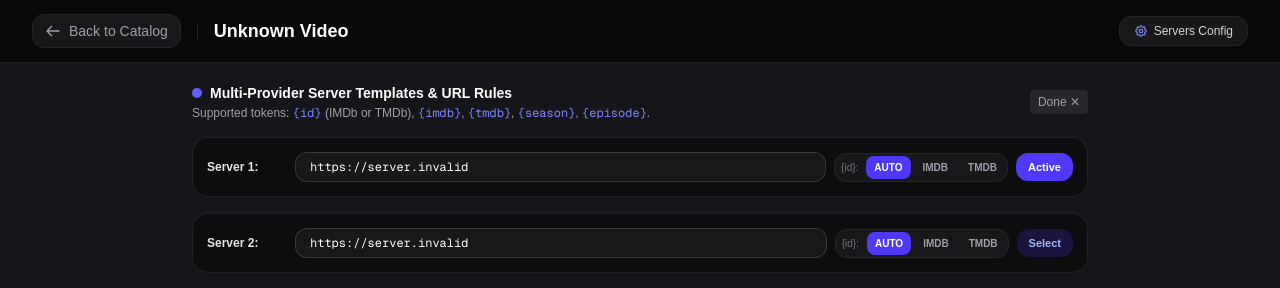
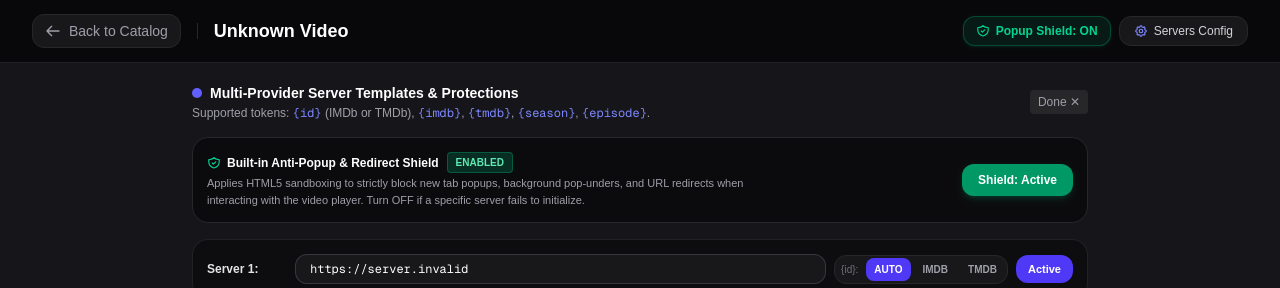
Before and after one commit to Hr3n/filmflix, a Next.js app in the folder web/: page /watch in a window 1280 px wide. Both pictures are taken after a click on the button "Servers Config". Shown: the top 288 px of the page. Built offline with nearby package versions, Linux system fonts and the light colour scheme; no server answers.

Commit message:
feat: add built-in Anti-Popup and Redirect Shield to video player

```diff
--- a/web/src/app/watch/page.tsx
+++ b/web/src/app/watch/page.tsx
@@ -54,12 +54,15 @@ function VideoPlayer() {
   const [playerMode, setPlayerMode] = useState<"embed" | "direct">("embed");
   const [showConfig, setShowConfig] = useState(false);
 
-  // Load servers from localStorage if saved
+  // Anti-Popup / Sandbox Shield state (defaults to true for maximum protection)
+  const [blockPopups, setBlockPopups] = useState<boolean>(true);
+
+  // Load preferences from localStorage
   useEffect(() => {
-    const saved = localStorage.getItem("filmflix_stream_servers");
-    if (saved) {
+    const savedServers = localStorage.getItem("filmflix_stream_servers");
+    if (savedServers) {
       try {
-        const parsed = JSON.parse(saved);
+        const parsed = JSON.parse(savedServers);
         if (Array.isArray(parsed) && parsed.length > 0) {
           setServers(parsed);
           setActiveServerId(parsed[0].id);
@@ -68,7 +71,18 @@ function VideoPlayer() {
         console.error("Failed to parse saved servers", e);
       }
     }
+
+    const savedShield = localStorage.getItem("filmflix_block_popups");
+    if (savedShield !== null) {
+      setBlockPopups(savedShield === "true");
+    }
   }, []);
+
+  const handleToggleShield = () => {
+    const nextVal = !blockPopups;
+    setBlockPopups(nextVal);
+    localStorage.setItem("filmflix_block_popups", String(nextVal));
+  };
 
   // Fetch movie or TV details
   useEffect(() => {
@@ -169,6 +183,22 @@ function VideoPlayer() {
 
         {/* Top Controls */}
         <div className="flex items-center gap-2">
+          {/* Anti-Popup Shield Toggle Button */}
+          <button
+            onClick={handleToggleShield}
+            className={`px-3 py-1.5 rounded-xl text-xs font-semibold flex items-center gap-1.5 transition border ${
+              blockPopups
+                ? "bg-emerald-500/10 text-emerald-400 border-emerald-500/30 hover:bg-emerald-500/20 shadow-sm shadow-emerald-500/10"
+                : "bg-amber-500/10 text-amber-300 border-amber-500/30 hover:bg-amber-500/20"
+            }`}
+            title={blockPopups ? "Anti-Popup Shield: Active (Popups and redirects blocked)" : "Compatibility Mode (Popups allowed)"}
+          >
+            <svg className="w-3.5 h-3.5 shrink-0" fill="none" stroke="currentColor" viewBox="0 0 24 24">
+              <path strokeLinecap="round" strokeLinejoin="round" strokeWidth="2" d="M9 12l2 2 4-4m5.618-4.016A11.955 11.955 0 0112 2.944a11.955 11.955 0 01-8.618 3.04A12.02 12.02 0 003 9c0 5.591 3.824 10.29 9 11.622 5.176-1.332 9-6.03 9-11.622 0-1.042-.133-2.052-.382-3.016z" />
+            </svg>
+            <span className="hidden sm:inline">{blockPopups ? "Popup Shield: ON" : "Shield: OFF"}</span>
+          </button>
+
           <button
             onClick={() => setShowConfig(!showConfig)}
             className="px-3.5 py-1.5 rounded-xl bg-zinc-900 hover:bg-zinc-800 border border-zinc-800 hover:border-zinc-700 text-xs text-zinc-300 flex items-center gap-1.5 transition"
@@ -183,7 +213,7 @@ function VideoPlayer() {
         </div>
       </header>
 
-      {/* Multi-Server Configuration Drawer */}
+      {/* Multi-Server & Shield Configuration Drawer */}
       {showConfig && (
         <div className="bg-zinc-900/95 border-b border-zinc-800 p-5 md:px-8 transition-all animate-in slide-in-from-top">
           <div className="max-w-4xl mx-auto space-y-4">
@@ -191,7 +221,7 @@ function VideoPlayer() {
               <div>
                 <h3 className="text-sm font-bold text-white flex items-center gap-2">
                   <span className="w-2.5 h-2.5 rounded-full bg-indigo-500"></span>
-                  Multi-Provider Server Templates & URL Rules
+                  Multi-Provider Server Templates & Protections
                 </h3>
                 <p className="text-xs text-zinc-400 mt-0.5">
                   Supported tokens: <code className="text-indigo-400">&#123;id&#125;</code> (IMDb or TMDb), <code className="text-indigo-400">&#123;imdb&#125;</code>, <code className="text-indigo-400">&#123;tmdb&#125;</code>, <code className="text-indigo-400">&#123;season&#125;</code>, <code className="text-indigo-400">&#123;episode&#125;</code>.
@@ -205,6 +235,42 @@ function VideoPlayer() {
               </button>
             </div>
 
+            {/* Anti-Popup / Sandbox Shield Setting Card */}
+            <div className="p-3.5 rounded-2xl bg-zinc-950/80 border border-zinc-800 flex flex-col sm:flex-row items-start sm:items-center justify-between gap-3">
+              <div className="space-y-0.5">
+                <div className="flex items-center gap-2">
+                  <span className="text-xs font-bold text-white flex items-center gap-1.5">
+                    <svg className="w-3.5 h-3.5 text-emerald-400" fill="none" stroke="currentColor" viewBox="0 0 24 24">
+                      <path strokeLinecap="round" strokeLinejoin="round" strokeWidth="2" d="M9 12l2 2 4-4m5.618-4.016A11.955 11.955 0 0112 2.944a11.955 11.955 0 01-8.618 3.04A12.02 12.02 0 003 9c0 5.591 3.824 10.29 9 11.622 5.176-1.332 9-6.03 9-11.622 0-1.042-.133-2.052-.382-3.016z" />
+                    </svg>
+                    Built-in Anti-Popup & Redirect Shield
+                  </span>
+                  <span className={`px-2 py-0.5 rounded text-[10px] font-bold ${
+                    blockPopups
+                      ? "bg-emerald-500/20 text-emerald-300 border border-emerald-500/30"
+                      : "bg-zinc-800 text-zinc-400"
+                  }`}>
+                    {blockPopups ? "ENABLED" : "DISABLED"}
+                  </span>
+                </div>
+                <p className="text-[11px] text-zinc-400 max-w-xl">
+                  Applies HTML5 sandboxing to strictly block new tab popups, background pop-unders, and URL redirects when interacting with the video player. Turn OFF if a specific server fails to initialize.
+                </p>
+              </div>
+
+              <button
+                onClick={handleToggleShield}
+                className={`px-4 py-2 rounded-xl text-xs font-bold transition whitespace-nowrap ${
+                  blockPopups
+                    ? "bg-emerald-600 hover:bg-emerald-500 text-white shadow-md shadow-emerald-600/20"
+                    : "bg-zinc-800 hover:bg-zinc-700 text-zinc-300"
+                }`}
+              >
+                {blockPopups ? "Shield: Active" : "Enable Shield"}
+              </button>
+            </div>
+
+            {/* Server Templates */}
             <div className="space-y-4">
               {servers.map((server, idx) => {
                 const previewUrl = buildEmbedUrl(server.endpointTemplate, {
@@ -412,11 +478,16 @@ function VideoPlayer() {
             </video>
           ) : embedUrl ? (
             <iframe
-              key={`${activeServerId}-${selectedSeason}-${selectedEpisode}-${embedUrl}`}
+              key={`${activeServerId}-${selectedSeason}-${selectedEpisode}-${embedUrl}-${blockPopups}`}
               src={embedUrl}
               className="w-full h-full border-0"
               allowFullScreen
               allow="autoplay; encrypted-media; fullscreen; picture-in-picture"
+              sandbox={
+                blockPopups
+                  ? "allow-scripts allow-same-origin allow-forms allow-presentation"
+                  : undefined
+              }
             />
           ) : (
             <div className="w-full h-full flex flex-col items-center justify-center p-6 text-center bg-zinc-950">
```
